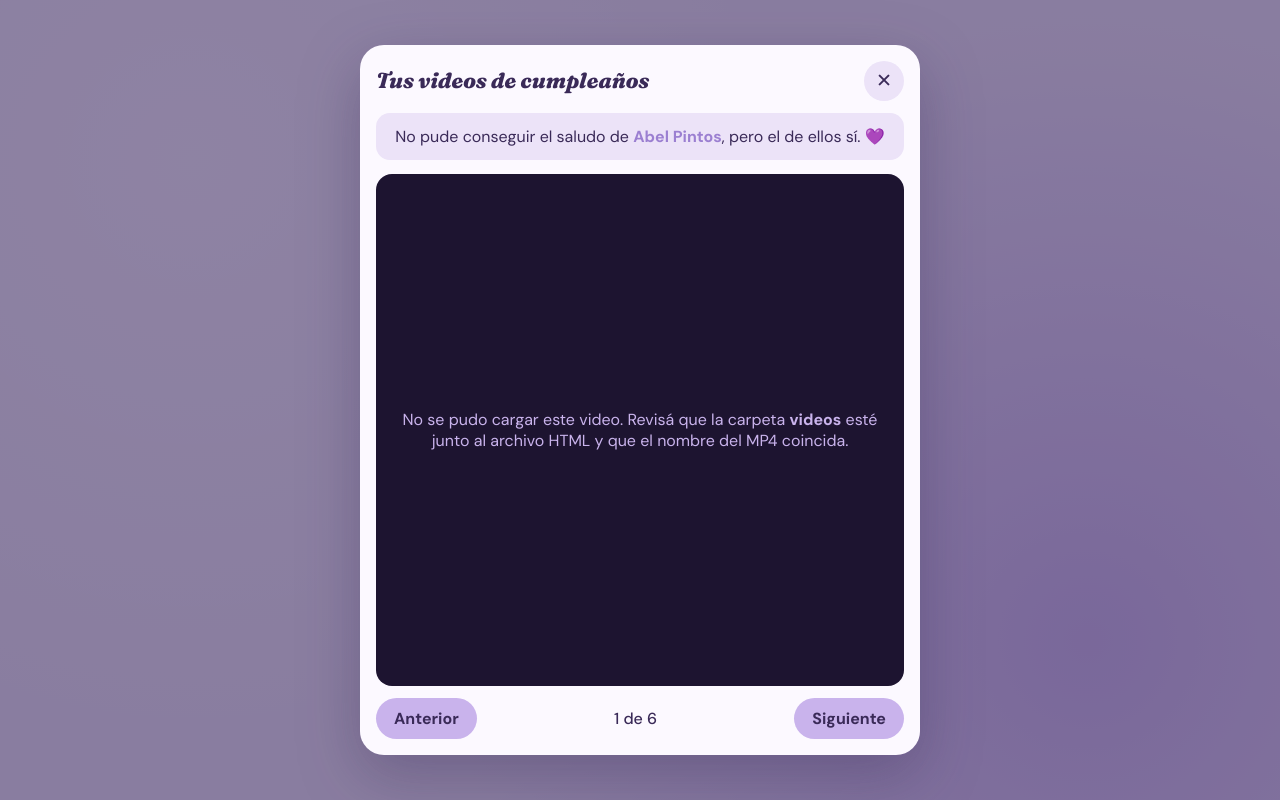
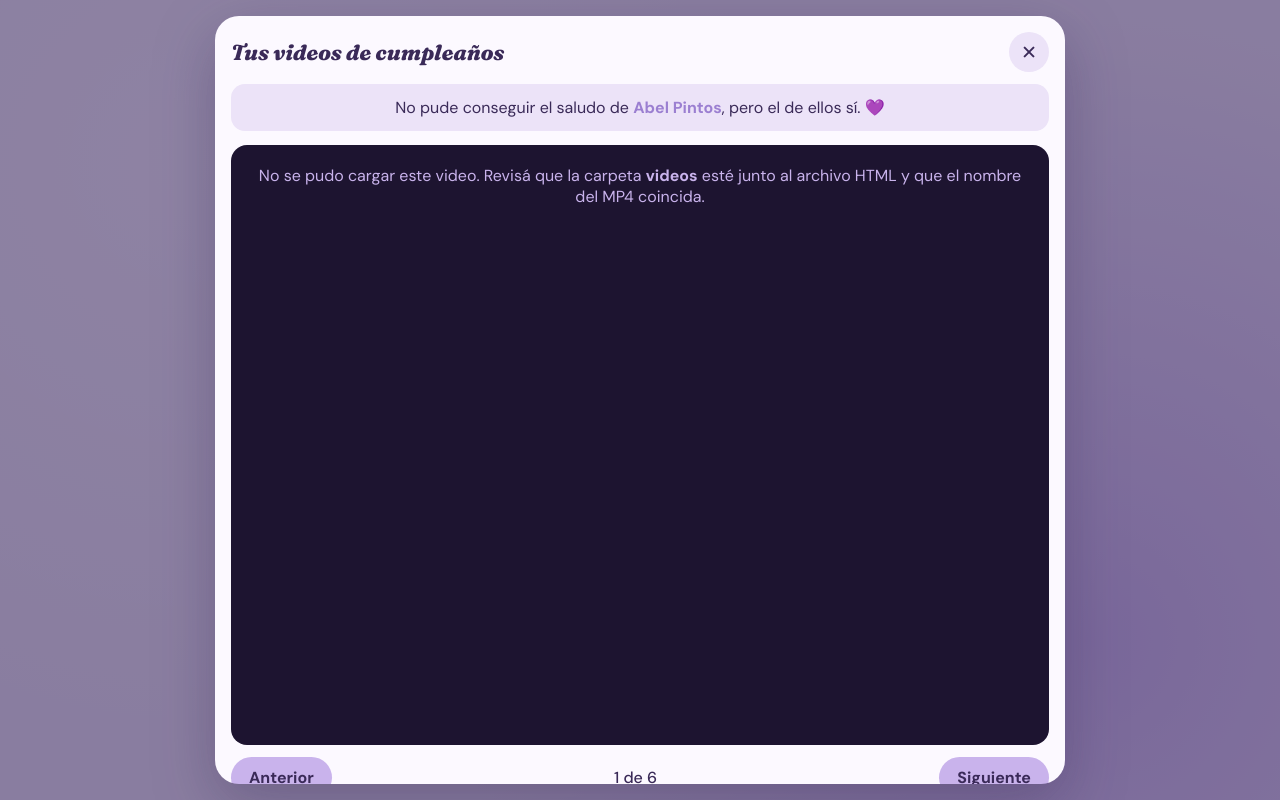
Before and after one commit to Dantefdz/cumple-cande, a plain HTML site: page index.html in a window 1280 px wide. Both pictures are taken after a click on the button "Abrir mi regalo". Drawn offline with Linux system fonts and the light colour scheme.

Commit message:
Add files via upload

```diff
--- a/index.html
+++ b/index.html
@@ -63,8 +63,8 @@
   .btn:focus-visible, .nav:focus-visible, .cerrar:focus-visible { outline: 3px solid var(--lila-fuerte); outline-offset: 3px; }
 
   dialog {
-    border: 0; padding: 0; width: min(94vw, 560px);
-    max-height: 96vh;
+    border: 0; padding: 0; width: min(96vw, 850px);
+    max-height: 96vh; max-height: 96dvh;
     border-radius: 24px;
     background: var(--crema);
     color: var(--tinta);
@@ -75,8 +75,8 @@
   .cabecera { display: flex; justify-content: space-between; align-items: center; margin-bottom: 12px; gap: 12px; }
   .cabecera h2 { font-family: "Fraunces", Georgia, serif; font-style: italic; font-size: 1.35rem; margin: 0; }
   .cerrar { background: var(--lila-fondo); border: 0; border-radius: 999px; width: 40px; height: 40px; font-size: 1.2rem; cursor: pointer; color: var(--tinta); flex: none; }
-  .pantalla { height: min(64vh, 600px); background: #1d1430; border-radius: 16px; overflow: hidden; display: grid; place-items: center; }
-  .pantalla iframe, .pantalla video { width: 100%; height: 100%; border: 0; background: #000; object-fit: contain; }
+  .pantalla { height: min(75vh, 800px); height: min(75dvh, 800px); background: #1d1430; border-radius: 16px; overflow: hidden; position: relative; }
+  .pantalla iframe, .pantalla video { position: absolute; inset: 0; display: block; width: 100%; height: 100%; min-width: 0; min-height: 0; max-width: 100%; max-height: 100%; border: 0; background: #000; object-fit: contain; object-position: center; }
   .pantalla p { color: var(--lila); padding: 20px; text-align: center; margin: 0; }
   .mensaje-regalo { margin: 0 0 14px; padding: 12px 14px; border-radius: 14px; background: var(--lila-fondo); text-align: center; line-height: 1.45; }
   .mensaje-regalo strong { color: var(--lila-fuerte); }
@@ -86,6 +86,9 @@
   #contador { font-weight: 500; }
 
   #confeti { position: fixed; inset: 0; pointer-events: none; z-index: 5; }
+  @media (max-height: 750px), (max-width: 600px) {
+    .pantalla { height: min(75vh, calc(96vh - 190px)); height: min(75dvh, calc(96dvh - 190px)); min-height: 120px; }
+  }
 </style>
 </head>
 <body>
```
